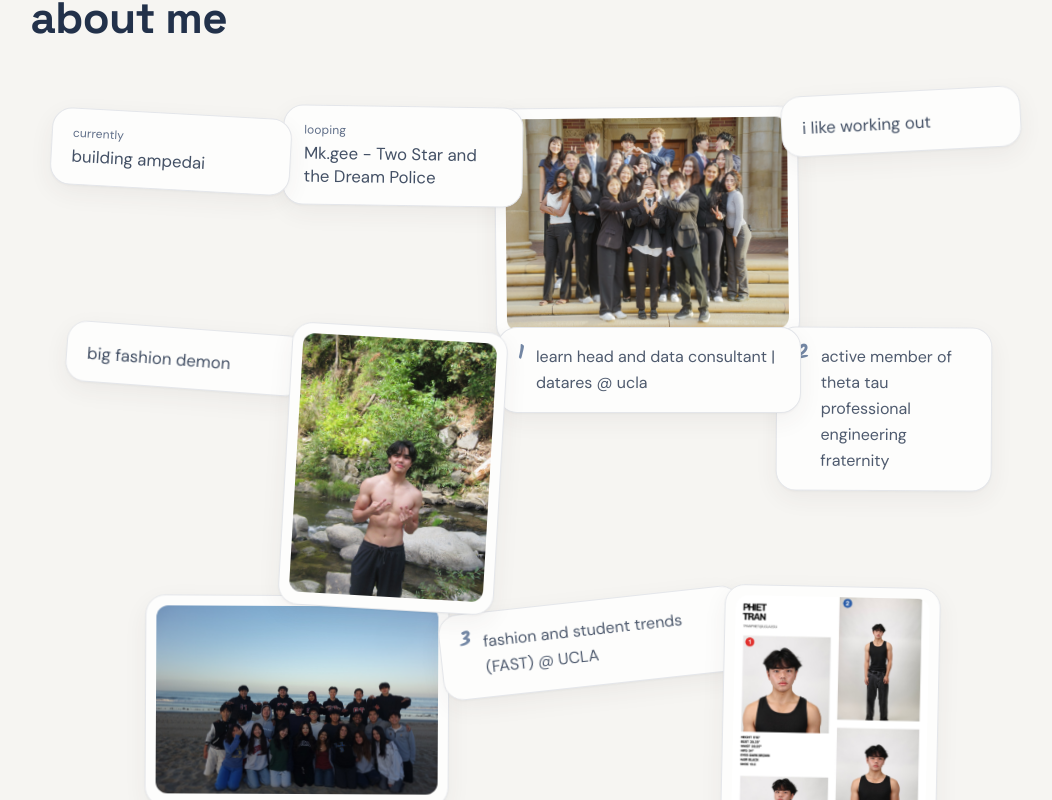
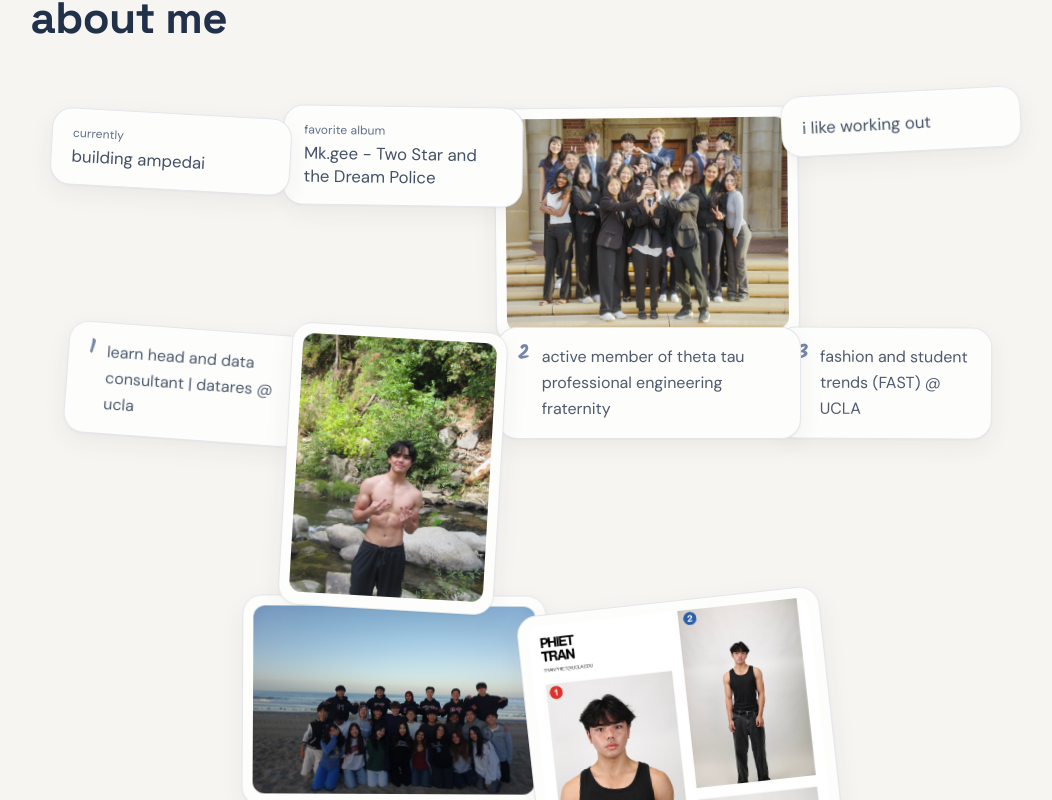
Before and after one commit to phiettran/phiettran.github.io, a Next.js app: page / in a window 1280 px wide. Shown: the part 2260-3060 px from the top of the page, without its empty margins (90-1142 px from the left). Built offline with nearby package versions, Linux system fonts and the light colour scheme.

Commit message:
deleted message

```diff
--- a/src/content/site.ts
+++ b/src/content/site.ts
@@ -82,6 +82,7 @@ export const projects: Project[] = [
     description: [
        "analysis on a chrome extension tracking user activity on youtube",
       "Engineered data cleaning pipeline using engagement and watch-time validity filters and led a statistical analysis on screen time, sleep quality, and stress",
+      'https://ucladatares.medium.com/what-the-data-says-about-scrolling-sleep-and-mental-health-689e828be4fd'
     ]
   },
   {
@@ -102,9 +103,8 @@ export const projects: Project[] = [
 /* The label/value table. The part people actually remember. */
 export const facts = [
   { label: "currently", value: "building ampedai" },
-  { label: "looping", value: "Mk.gee - Two Star and the Dream Police" },
+  { label: "favorite album", value: "Mk.gee - Two Star and the Dream Police" },
   { label: "", value: "i like working out" },
-  { label: "", value: "big fashion demon" },
 ];
 
 /* Rapid-fire list. Short and a little unhinged. */
```
